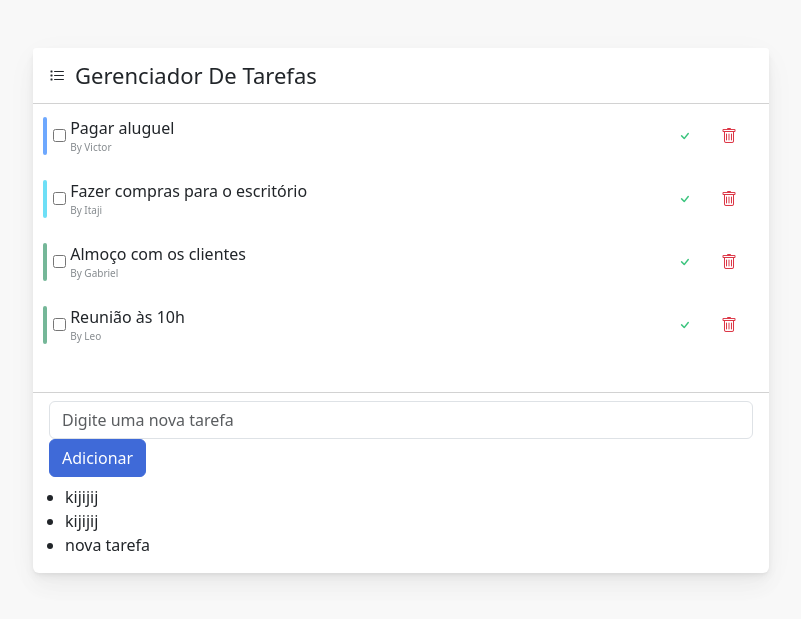
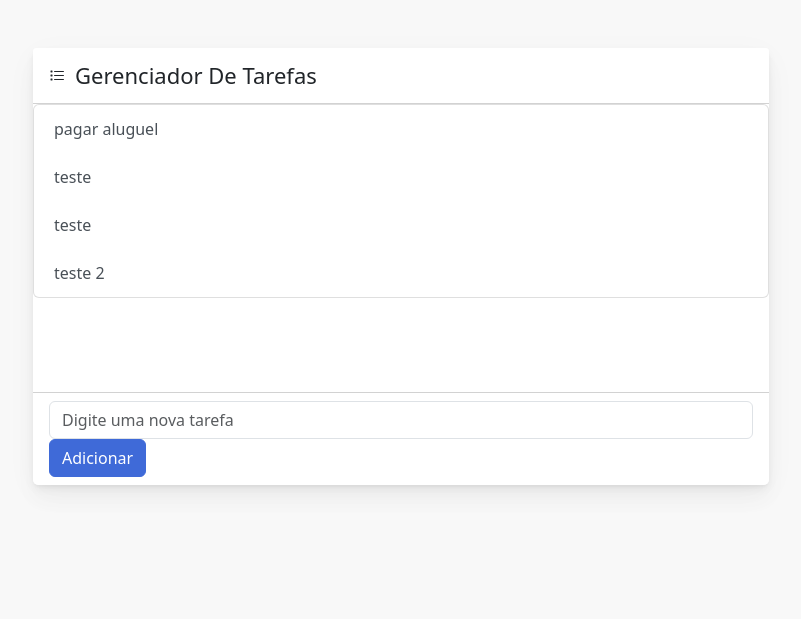
Before and after one commit to itaji-create/Project-Python, a Flask app: page /gerenciador in a window 1280 px wide. Shown: the part 79-698 px from the top of the page, without its empty margins (239-1040 px from the left). Run offline with Flask 3, Linux system fonts and the light colour scheme.

Commit message:
Alterações na renderização da lista do gerenciador

```diff
--- a/tarefas.txt
+++ b/tarefas.txt
@@ -1,3 +1,4 @@
-kijijij
-kijijij
-nova tarefa
+pagar aluguel
+teste
+teste
+teste 2
--- a/templates/gerenciador.html
+++ b/templates/gerenciador.html
@@ -18,111 +18,13 @@
           <perfect-scrollbar class="ps-show-limits">
             <div style="position: static;" class="ps ps--active-y">
               <div class="ps-content">
-                <ul class=" list-group list-group-flush">
-
-
-                  <li class="list-group-item">
-                    <div class="todo-indicator bg-primary"></div>
-                    <div class="widget-content p-0">
-                      <div class="widget-content-wrapper">
-                        <div class="widget-content-left mr-2">
-                          <div class="custom-checkbox custom-control"><input class="custom-control-input"
-                              id="exampleCustomCheckbox4" type="checkbox"><label class="custom-control-label"
-                              for="exampleCustomCheckbox4">&nbsp;</label></div>
-                        </div>
-                        <div class="widget-content-left flex2">
-                          <div class="widget-heading">Pagar aluguel </div>
-                          <div class="widget-subheading">By Victor</div>
-                        </div>
-
-                        <div class="widget-content-right">
-                          <button class="border-0 btn-transition btn btn-outline-success">
-                            <i class="bi bi-check"></i></button>
-                          <button class="border-0 btn-transition btn btn-outline-danger">
-                            <i class="bi bi-trash"></i>
-
-                          </button>
-                        </div>
-                      </div>
-                    </div>
-                  </li>
-                  <li class="list-group-item">
-                    <div class="todo-indicator bg-info"></div>
-                    <div class="widget-content p-0">
-                      <div class="widget-content-wrapper">
-                        <div class="widget-content-left mr-2">
-                          <div class="custom-checkbox custom-control"><input class="custom-control-input"
-                              id="exampleCustomCheckbox2" type="checkbox"><label class="custom-control-label"
-                              for="exampleCustomCheckbox2">&nbsp;</label></div>
-                        </div>
-
-                        <div class="widget-content-left">
-                          <div class="widget-heading">Fazer compras para o escritório</div>
-                          <div class="widget-subheading">By Itaji</div>
-                        </div>
-                        <div class="widget-content-right">
-                          <button class="border-0 btn-transition btn btn-outline-success">
-                            <i class="bi bi-check"></i></button>
-                          <button class="border-0 btn-transition btn btn-outline-danger">
-                            <i class="bi bi-trash"></i>
-
-                          </button>
-                        </div>
-                      </div>
-                    </div>
-                  </li>
-                  <li class="list-group-item">
-                    <div class="todo-indicator bg-success"></div>
-                    <div class="widget-content p-0">
-                      <div class="widget-content-wrapper">
-                        <div class="widget-content-left mr-2">
-                          <div class="custom-checkbox custom-control"><input class="custom-control-input"
-                              id="exampleCustomCheckbox3" type="checkbox"><label class="custom-control-label"
-                              for="exampleCustomCheckbox3">&nbsp;</label></div>
-                        </div>
-                        <div class="widget-content-left flex2">
-                          <div class="widget-heading">Almoço com os clientes</div>
-                          <div class="widget-subheading">By Gabriel</div>
-                        </div>
-
-                        <div class="widget-content-right">
-                          <button class="border-0 btn-transition btn btn-outline-success">
-                            <i class="bi bi-check"></i></button>
-                          <button class="border-0 btn-transition btn btn-outline-danger">
-                            <i class="bi bi-trash"></i>
-
-                          </button>
-                        </div>
-                      </div>
-                    </div>
-                  </li>
-
-                  <li class="list-group-item">
-                    <div class="todo-indicator bg-success"></div>
-                    <div class="widget-content p-0">
-                      <div class="widget-content-wrapper">
-                        <div class="widget-content-left mr-2">
-                          <div class="custom-checkbox custom-control"><input class="custom-control-input" id="exampleCustomCheckbox10"
-                              type="checkbox"><label class="custom-control-label" for="exampleCustomCheckbox10">&nbsp;</label></div>
-                        </div>
-                        <div class="widget-content-left flex2">
-                          <div class="widget-heading">Reunião às 10h</div>
-                          <div class="widget-subheading">By Leo</div>
-                        </div>
-
-                        <div class="widget-content-right">
-                          <button class="border-0 btn-transition btn btn-outline-success">
-                            <i class="bi bi-check"></i></button>
-                          <button class="border-0 btn-transition btn btn-outline-danger">
-                            <i class="bi bi-trash"></i>
-
-                          </button>
-                        </div>
-                      </div>
-                    </div>
-                  </li>
-
-                </ul>
+                 <div id="tarefas">
+                    <ul class="list-group">
+                      {% for tarefa in tarefas %}
+                        <li class="list-group-item list-group-item-light">{{ tarefa }} </li>
+                      {% endfor %}
+                    </ul>
+                </div>
               </div>
 
             </div>
@@ -136,13 +38,7 @@
                 </form>
             </div>
         </div>
-        <div id="tarefas">
-          <ul>
-            {% for tarefa in tarefas %}
-              <li>{{ tarefa }}</li>
-            {% endfor %}
-          </ul>
-        </div>
+
       </div>
     </div>
 </div>
```
